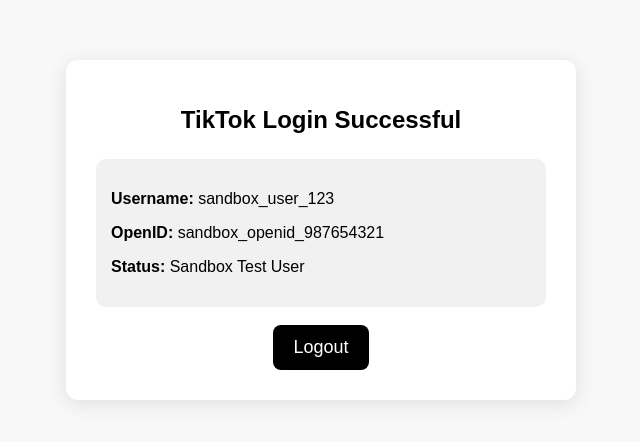
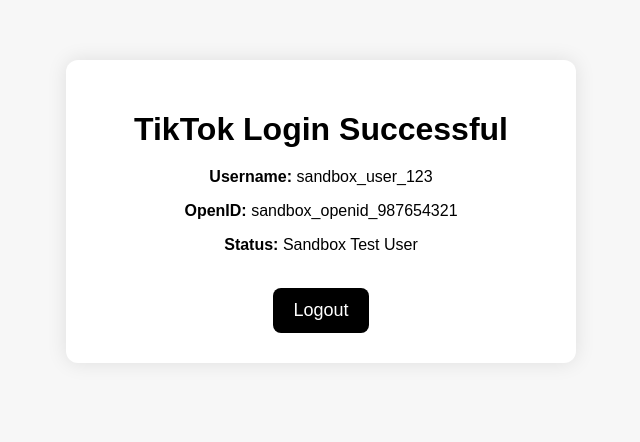
Before and after one commit to aneeq769/terms, a plain HTML site: page app/dashboard.html in a window 1280 px wide. Shown: the whole page, without its empty margins (319-959 px from the left). Drawn offline with Linux system fonts and the light colour scheme.

Commit message:
fix some issues

```diff
--- a/app/style.css
+++ b/app/style.css
@@ -1,8 +1,8 @@
 body {
-  font-family: Arial, sans-serif;
-  background: #f8f8f8;
     margin: 0;
     padding: 0;
+    background: #f7f7f7;
+    font-family: Arial, sans-serif;
 }
 
 .container {
@@ -11,29 +11,20 @@ body {
     margin: 60px auto;
     padding: 30px;
     border-radius: 12px;
-  box-shadow: 0 4px 20px rgba(0,0,0,0.1);
     text-align: center;
+    box-shadow: 0 0 20px rgba(0,0,0,0.1);
 }
 
 h1 {
-  font-size: 24px;
-  margin-bottom: 25px;
+    margin-bottom: 20px;
 }
 
 .btn {
-  background: #000;
+    display: inline-block;
+    padding: 12px 20px;
+    background: black;
     color: white;
-  padding: 12px 20px;
     border-radius: 8px;
     text-decoration: none;
-  display: inline-block;
     font-size: 18px;
 }
-
-.profile-box {
-  text-align: left;
-  margin-top: 20px;
-  padding: 15px;
-  border-radius: 10px;
-  background: #f1f1f1;
-}
```
Also changed, not shown: app/callback.html (added, +19 -0 lines), app/index.html (+7 -4 lines). Lines whose indentation alone changed are shown as unchanged.
